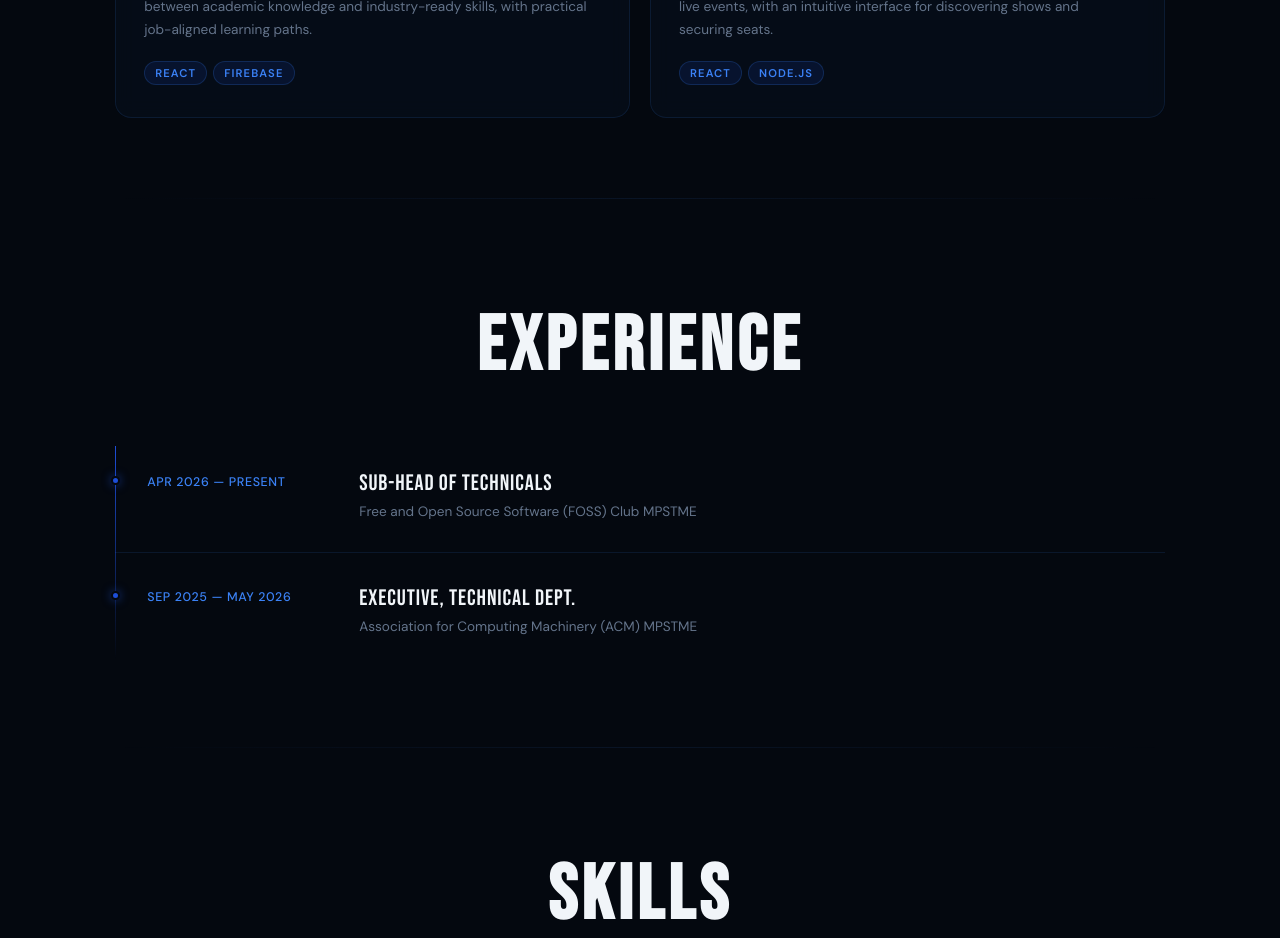
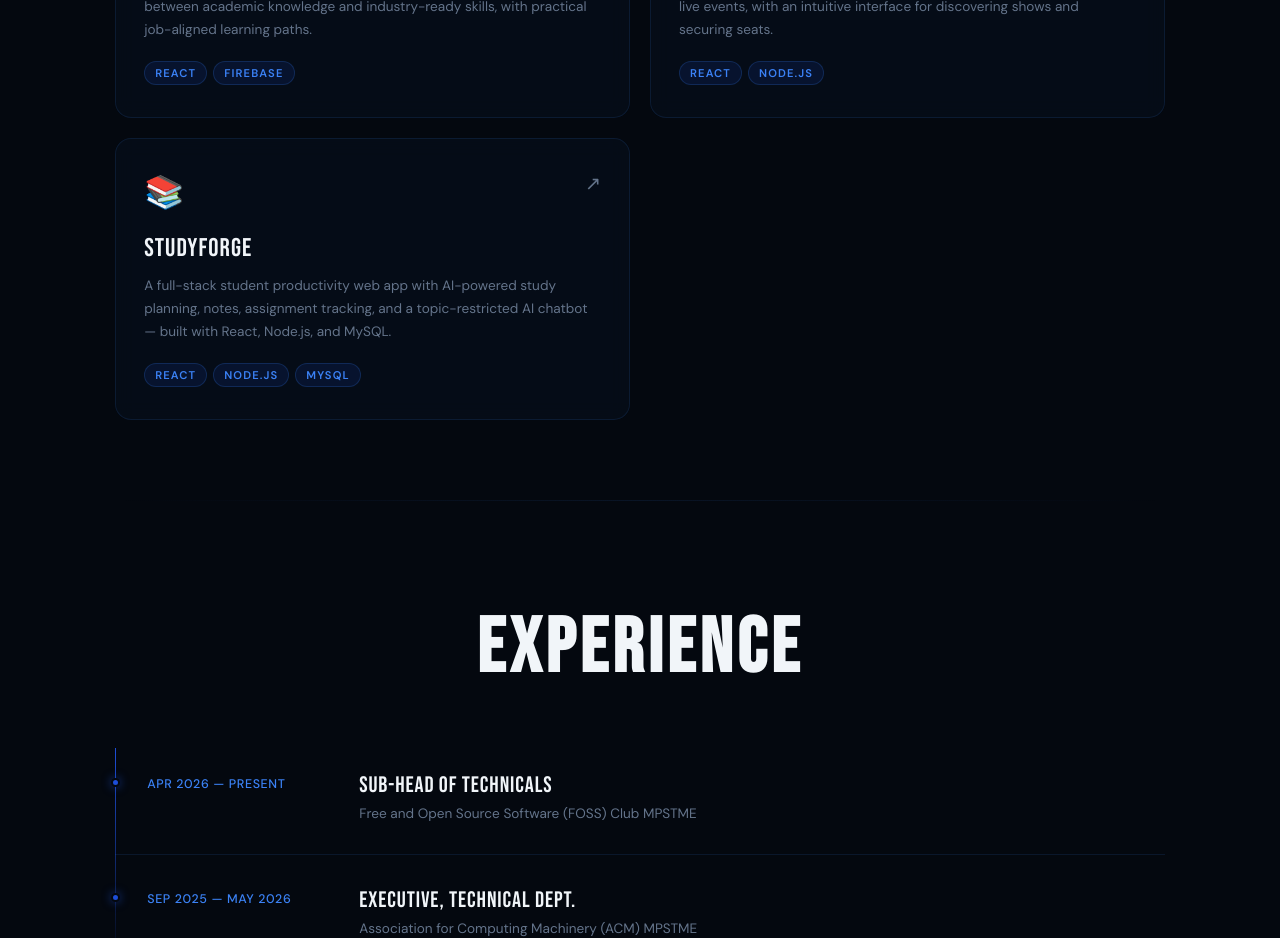
Before and after one commit to Aakarsh1506/Aakarsh-Portfolio, a React (Vite) app: page / in a window 1280 px wide. Shown: the part 1900-2838 px from the top of the page. Built offline with nearby package versions, Linux system fonts and the light colour scheme.

Commit message:
Added StudyForge Project Card

```diff
--- a/src/components/Portfolio.jsx
+++ b/src/components/Portfolio.jsx
@@ -195,6 +195,27 @@ export default function Portfolio() {
             <span className="project-tag">React</span>
             <span className="project-tag">Node.js</span>
           </a>
+
+          <a
+            href="https://study-ai-forge.netlify.app"
+            target="_blank"
+            rel="noopener noreferrer"
+            className="project-card"
+          >
+            <div className="project-top">
+              <div className="project-emoji">📚</div>
+              <div className="project-arrow">↗</div>
+            </div>
+            <div className="project-name">StudyForge</div>
+            <p className="project-desc">
+              A full-stack student productivity web app with AI-powered study planning, notes,
+              assignment tracking, and a topic-restricted AI chatbot — built with React, Node.js,
+              and MySQL.
+            </p>
+            <span className="project-tag">React</span>
+            <span className="project-tag">Node.js</span>
+            <span className="project-tag">MySQL</span>
+          </a>
         </div>
       </section>
 
```
